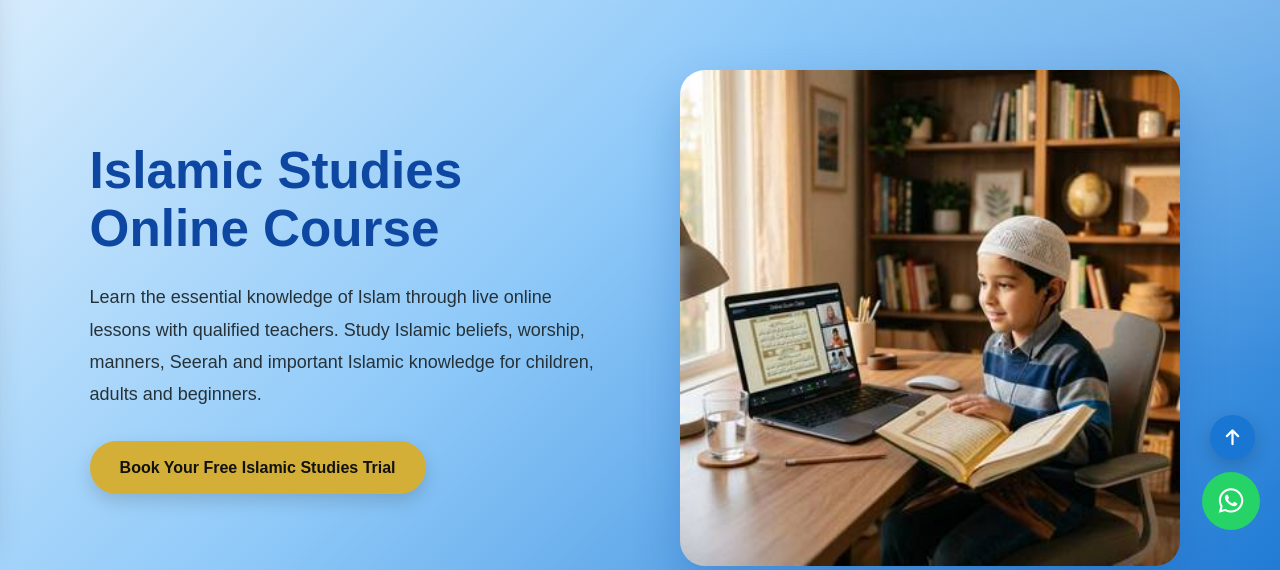
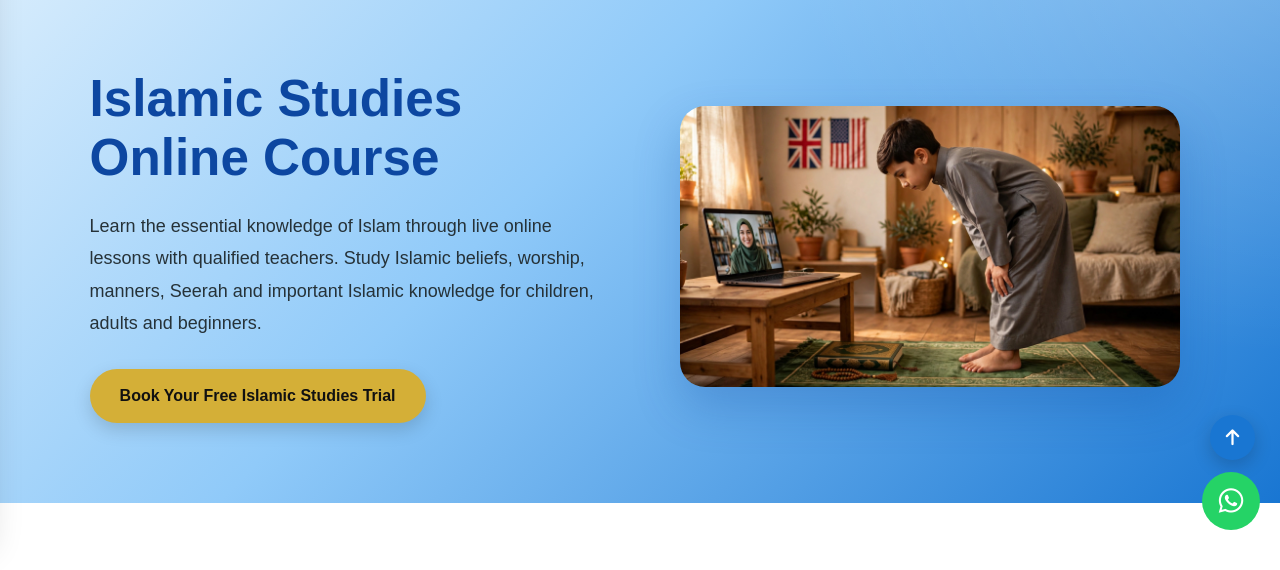
Before and after one commit to tahamahmoudgazar-ai/Al-Shaimaa-Quran-Academy, a plain HTML site: page islamic-studies.html in a window 1280 px wide. Shown: the part 250-820 px from the top of the page. Drawn offline with Linux system fonts and the light colour scheme.

Commit message:
Update hero image source to Islamic studies webp

```diff
--- a/islamic-studies.html
+++ b/islamic-studies.html
@@ -241,7 +241,7 @@ content="Learn Islamic Studies online with qualified teachers. Study beliefs, wo
     <div class="hero-image">
 
         <img
-            src="images/hero.png"
+            src="images/islamic-studies.webp"
             alt="Student learning Islamic Studies online with a qualified teacher"
             width="800"
             height="600"
```
